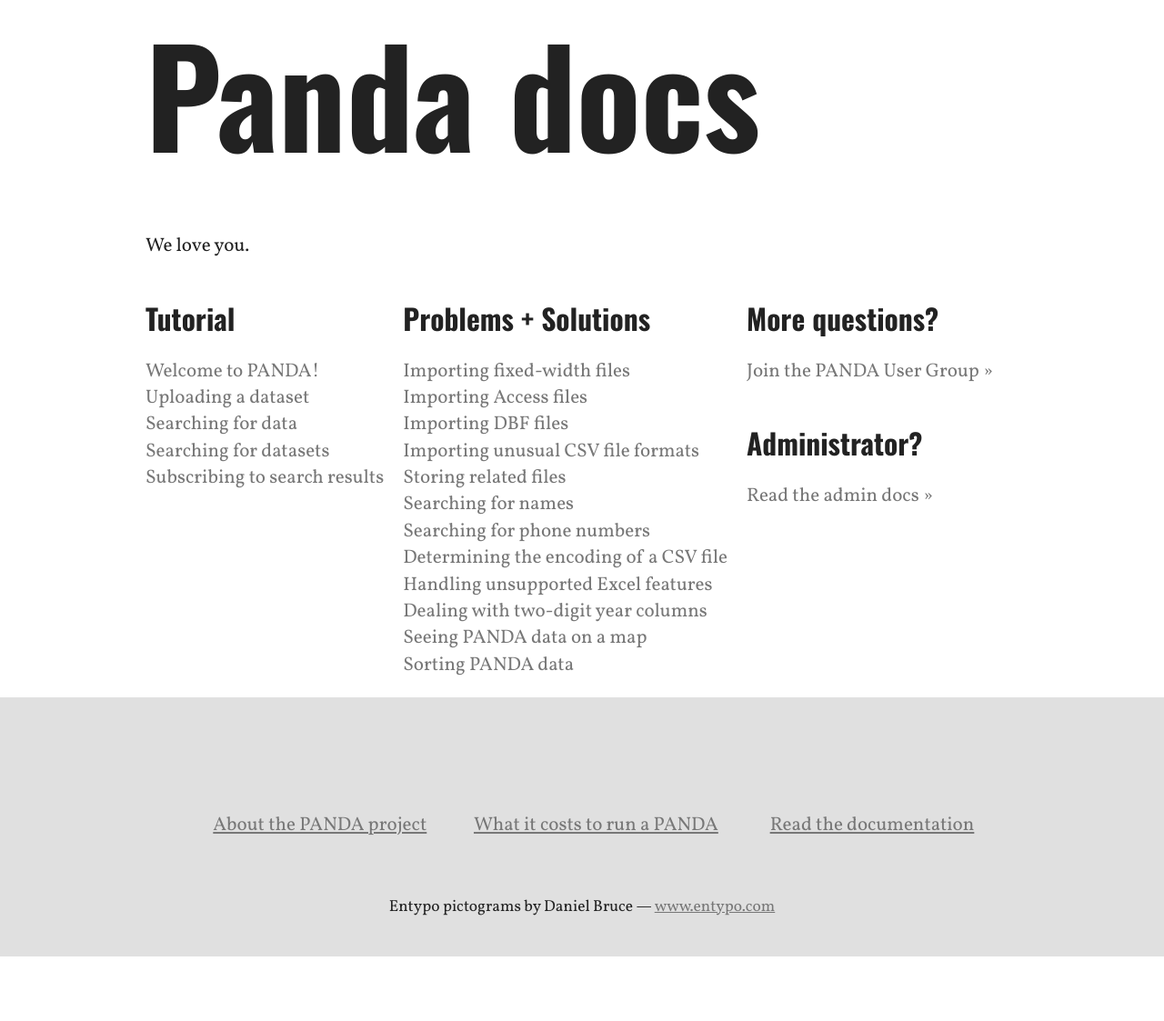
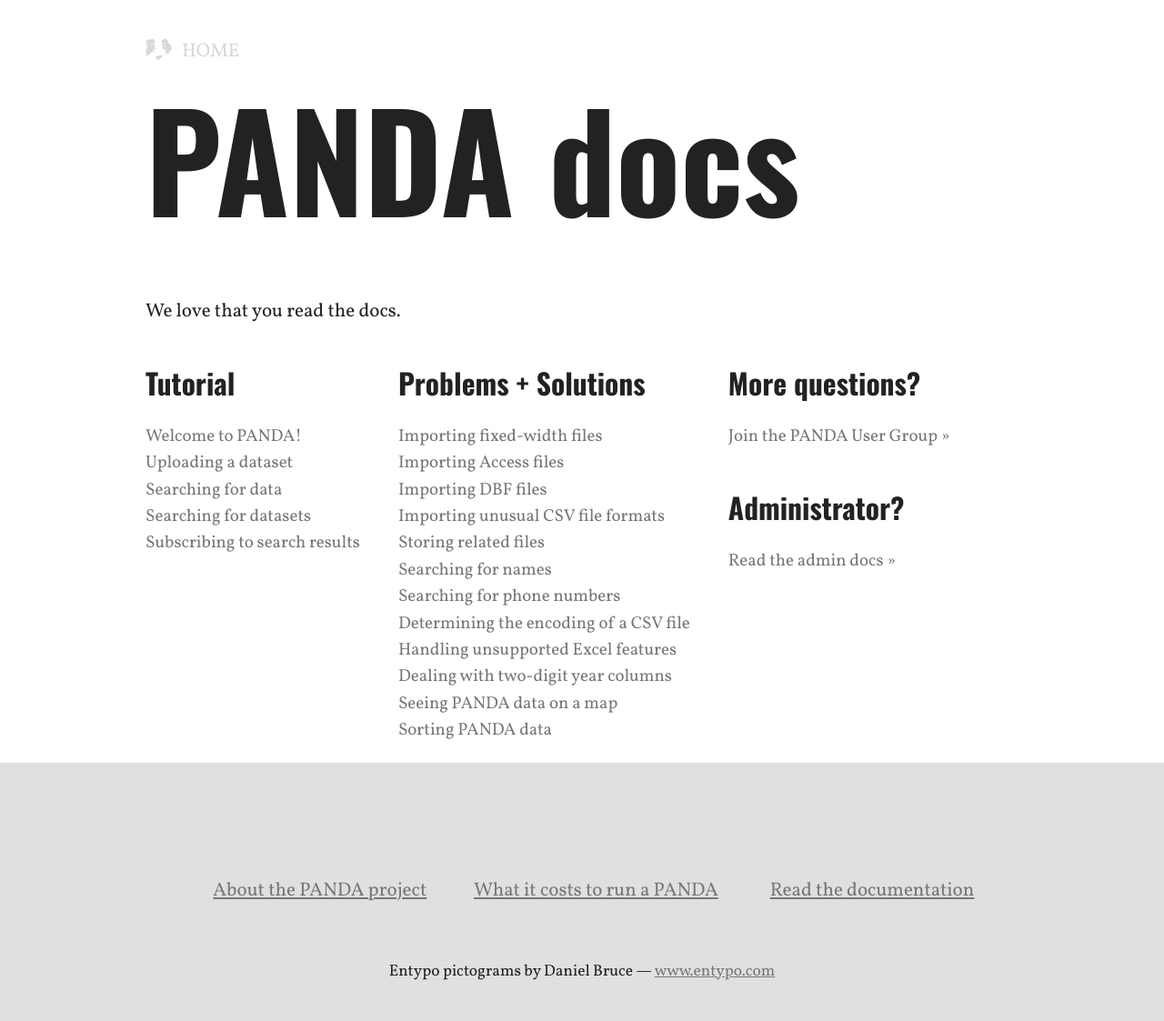
Before and after one commit to pandaproject/pandaproject.github.com, a Jekyll site: the page built from docs/index.html, in a window 1280 px wide. Shown: the whole page at 91% size. Built offline with Jekyll 4.4.1, drawn with Linux system fonts in a browser that asks for light colours; some web fonts are replaced; Markdown is read by kramdown in place of the engine named in the settings; before the commit the page ends 1052 px from its top, so only the background shows below that.

Commit message:
working on the docs

```diff
--- a/docs/index.html
+++ b/docs/index.html
@@ -2,8 +2,12 @@
 layout: new
 title: PANDA Project documentation
 ---
+
+<div id="header-bar" class="container">
+    <a class="go-home" href="/">Home</a>
+</div>
 <div id="docs-home" class="container">
-    <h1>Panda docs</h1>
-    <p>We love you.</p>
+    <h1>PANDA docs</h1>
+    <p>We love that you read the docs.</p>
     {% include toc.html %}
 </div>
--- a/stylesheets/main.css
+++ b/stylesheets/main.css
@@ -252,7 +252,7 @@
 
 #docs-home ul {
     padding:0;
-    margin-right:1em;
+    margin-right:2em;
 }
 
 #docs-home li {
@@ -261,4 +261,5 @@
 
 #docs-home li a {
     text-decoration:none;
+    font-size:.9em;
 }
```
